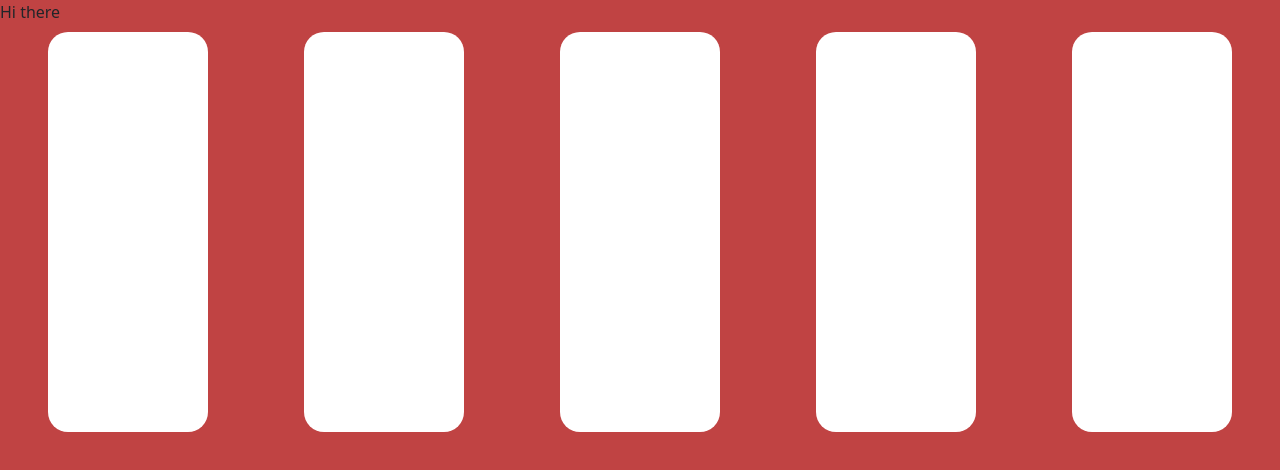
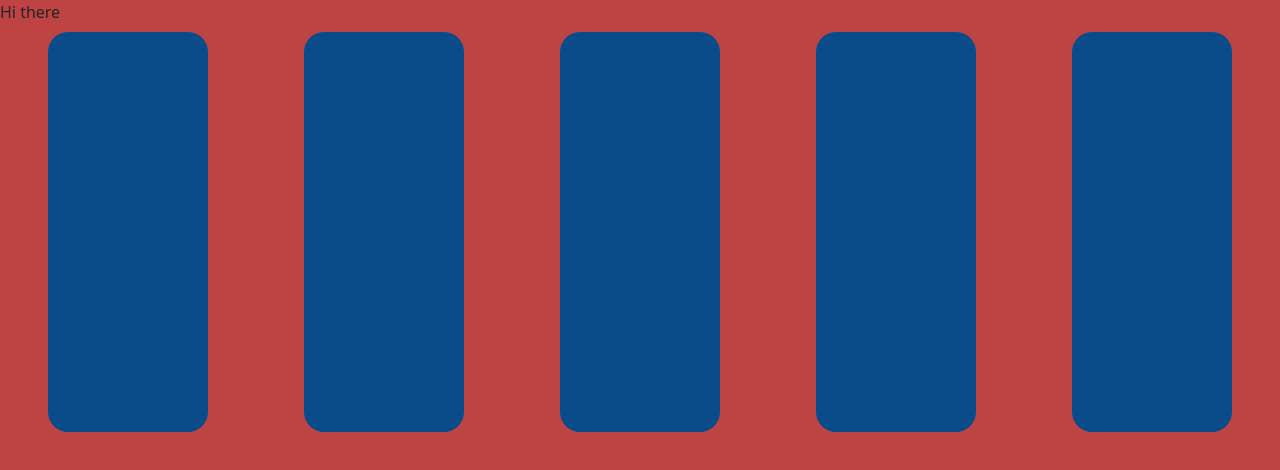
Before and after one commit to AlenMaveli/TRY_tound, a plain HTML site: page index.html in a window 1280 px wide. Drawn offline with nearby package versions, Linux system fonts and the light colour scheme.

Commit message:
Cahanging the color
the colr of the box to blue

```diff
--- a/includes/styles.css
+++ b/includes/styles.css
@@ -3,7 +3,7 @@ body{
 }
 .jumb{
     width: 160px;
-    background-color: white;
+    background-color: rgb(10, 76, 138);
     height: 400px;
     border-radius: 20px;
 }
```
